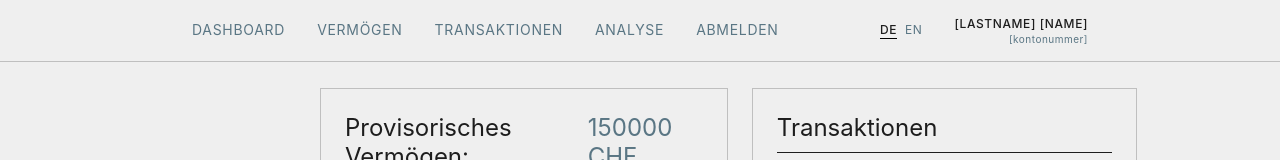
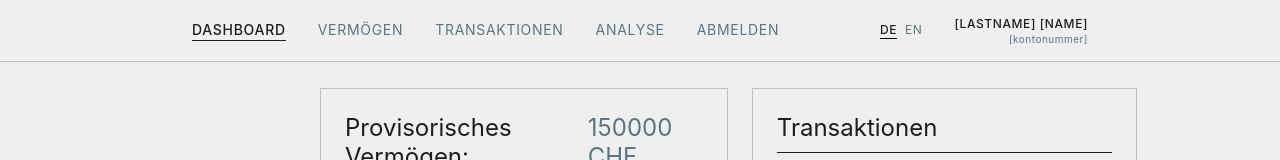
Before and after one commit to reazndev/purbank-web-frontend, an Angular app: page /dashboard in a window 1280 px wide. Shown: the top 160 px of the page. Built offline with nearby package versions, Linux system fonts and the light colour scheme; a web font is replaced by a local one.

Commit message:
feat: show current page in navbar

```diff
--- a/src/app/shared/navbar/navbar.component.css
+++ b/src/app/shared/navbar/navbar.component.css
@@ -130,6 +130,12 @@
     border-bottom-color: var(--color-black);
 }
 
+.nav-link.active {
+    color: var(--color-black);
+    font-weight: 500;
+    border-bottom-color: var(--color-black);
+}
+
 .nav-controls {
     display: flex;
     flex-direction: row;
--- a/src/app/shared/navbar/navbar.component.html
+++ b/src/app/shared/navbar/navbar.component.html
@@ -1,11 +1,11 @@
 <div class="navbar">
     <div class="navbar-content">
         <div class="nav-links">
-            <a routerLink="/dashboard" class="nav-link">{{ translations().dashboard }}</a>
-            <a routerLink="/wealth" class="nav-link">{{ translations().wealth }}</a>
-            <a routerLink="/transactions" class="nav-link">{{ translations().transactions }}</a>
-            <a routerLink="/analytics" class="nav-link">{{ translations().analytics }}</a>
-            <a routerLink="/logout" class="nav-link">{{ translations().logout }}</a>
+            <a routerLink="/dashboard" class="nav-link" [class.active]="isRouteActive('/dashboard')">{{ translations().dashboard }}</a>
+            <a routerLink="/wealth" class="nav-link" [class.active]="isRouteActive('/wealth')">{{ translations().wealth }}</a>
+            <a routerLink="/transactions" class="nav-link" [class.active]="isRouteActive('/transactions')">{{ translations().transactions }}</a>
+            <a routerLink="/analytics" class="nav-link" [class.active]="isRouteActive('/analytics')">{{ translations().analytics }}</a>
+            <a routerLink="/logout" class="nav-link" [class.active]="isRouteActive('/logout')">{{ translations().logout }}</a>
         </div>
         <div class="nav-controls">
             <div class="language-switch">
--- a/src/app/shared/navbar/navbar.component.ts
+++ b/src/app/shared/navbar/navbar.component.ts
@@ -1,5 +1,5 @@
 import { Component, computed, inject } from '@angular/core';
-import { RouterModule } from '@angular/router';
+import { RouterModule, Router } from '@angular/router';
 import { LanguageService, Language } from '../services/language.service';
 
 @Component({
@@ -11,6 +11,7 @@ import { LanguageService, Language } from '../services/language.service';
 })
 export class NavbarComponent {
   private languageService = inject(LanguageService);
+  private readonly router = inject(Router);
 
   currentLanguage = this.languageService.getCurrentLanguage();
   translations = computed(() => this.languageService.getTranslations());
@@ -22,4 +23,8 @@ export class NavbarComponent {
   isLanguageActive(language: Language): boolean {
     return this.currentLanguage() === language;
   }
+
+  isRouteActive(route: string): boolean {
+    return this.router.url === route;
+  }
 }
```
